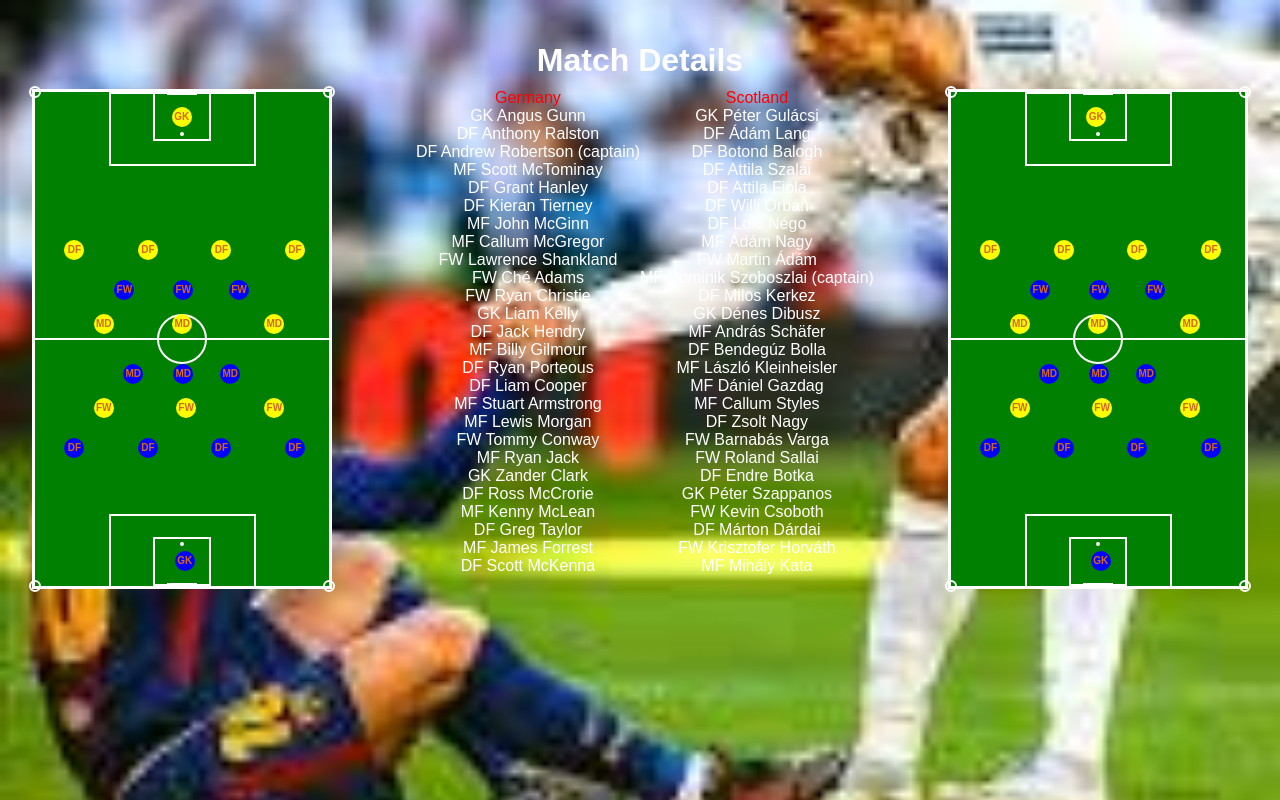
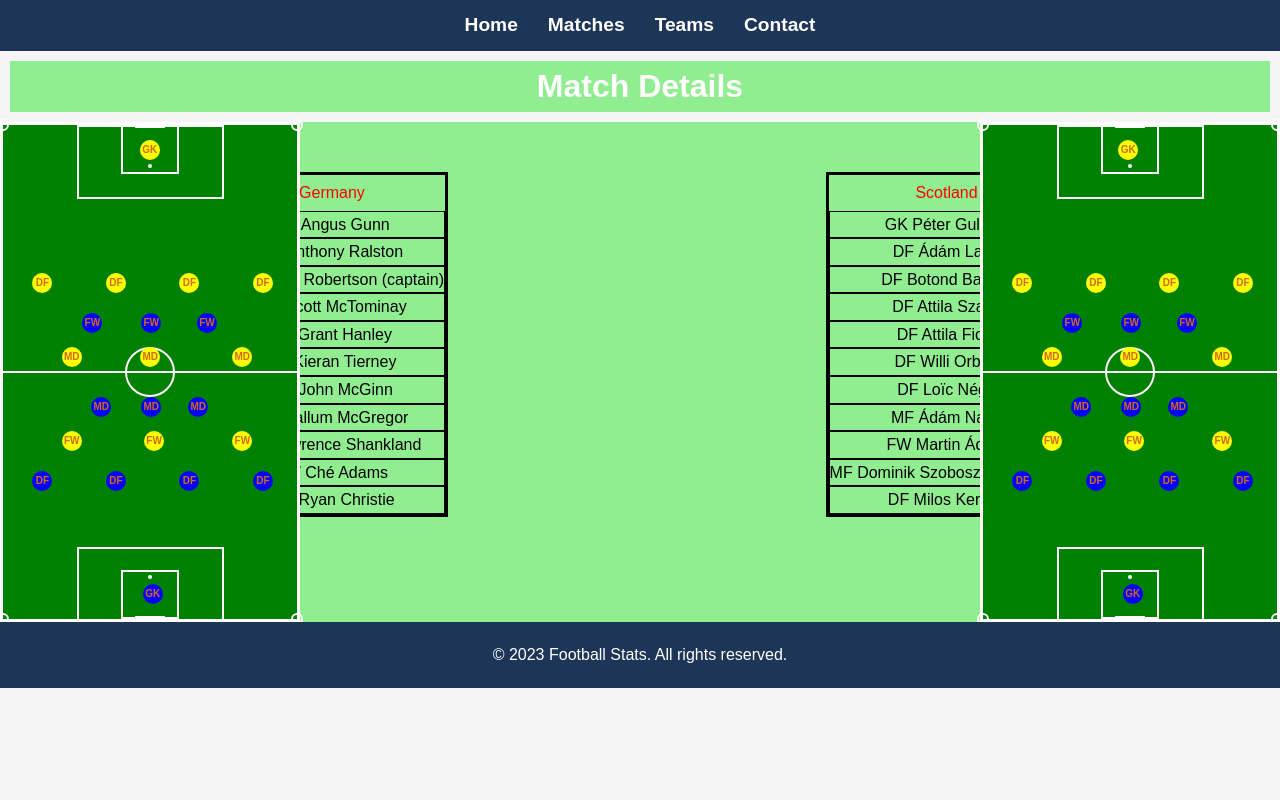
Before and after one commit to GeorgiTodorov94/Sirma-Final-Exam-JS---React, a React (Vite) app: page /match-details/1 in a window 1280 px wide. Built offline with nearby package versions, Linux system fonts and the light colour scheme.

Commit message:
Add global.css, Add Small CSS adjustments

```diff
--- a/src/App.css
+++ /dev/null
@@ -1,53 +0,0 @@
-#root {
-  max-width: 1280px;
-  margin: 0 auto;
-  padding: 2rem;
-  text-align: center;
-}
-
-body {
-  /* background-color: black; */
-  background-image: url('../src/styling/images/Background.jpg');
-  background-repeat: no-repeat;
-  background-size: cover;
-  background-position: center center;
-}
-
-.logo {
-  height: 6em;
-  padding: 1.5em;
-  will-change: filter;
-  transition: filter 300ms;
-}
-
-.logo:hover {
-  filter: drop-shadow(0 0 2em #646cffaa);
-}
-
-.logo.react:hover {
-  filter: drop-shadow(0 0 2em #61dafbaa);
-}
-
-@keyframes logo-spin {
-  from {
-    transform: rotate(0deg);
-  }
-
-  to {
-    transform: rotate(360deg);
-  }
-}
-
-@media (prefers-reduced-motion: no-preference) {
-  a:nth-of-type(2) .logo {
-    animation: logo-spin infinite 20s linear;
-  }
-}
-
-.card {
-  padding: 2em;
-}
-
-.read-the-docs {
-  color: #888;
-}
--- a/src/App.jsx
+++ b/src/App.jsx
@@ -1,23 +1,27 @@
 
 import Homepage from './Components/homepage/Homepage'
 import { Routes, Route } from 'react-router'
-import "./App.css"
+import "./global.css"
 import Matches from './Components/matches/Matches'
 import MatchDetails from './Components/details/MatchDetails'
 import TeamDetails from './Components/details/TeamDetails'
 import FetchAndProvideData from './utilities/dataContext'
+import Header from './Components/header/Header'
+import Footer from './Components/footer/Footer'
 
 function App() {
 
     return (
 
         <FetchAndProvideData>
+            <Header />
             <Routes>
                 <Route path='/' element={<Homepage />}></Route>
                 <Route path='/matches' element={<Matches />}></Route>
                 <Route path='/team-details/:teamID' element={<TeamDetails />}></Route>
                 <Route path='/match-details/:matchID' element={<MatchDetails />}></Route>
             </Routes >
+            <Footer />
         </FetchAndProvideData>
     );
 };
--- a/src/Components/details/MatchDetails.jsx
+++ b/src/Components/details/MatchDetails.jsx
@@ -73,7 +73,7 @@ export default function MatchDetails() {
 
     return (
         <>
-            <h1> Match Details </h1>
+            <h1 className="match-details-header"> Match Details </h1>
 
             <Field match={currentMatch} key={currentMatch.ID} groupedPlayersByTeamID={groupedPlayersByTeamID} />
 
--- a/src/Components/fields/FieldA.jsx
+++ b/src/Components/fields/FieldA.jsx
@@ -9,11 +9,11 @@ export default function FieldA({
         // To create the roster Component and CSS
         // The hard part is over.
         <>
-            <div className='team-a-name' style={{ right: '50%', position: 'absolute' }}>
+            <div className='team-a-name' style={{ right: '65%', position: 'absolute' }}>
                 <span className="teamName" style={{ color: 'red', padding: '5px' }}>{team.Name}</span>
                 {players.length > 0 && (
-                    players.map(p => <div className="roster-container" key={p.ID} >
-                        <div className="player-info" style={{ color: "white" }}>{Object.values(p).slice(2, 4).join('    ')}</div>
+                    players.slice(0, 11).map(p => <div className="roster-container" key={p.ID} >
+                        <div className="player-info" style={{ color: "black" }}>{Object.values(p).slice(2, 4).join('    ')}</div>
                     </div>)
                 )}
             </div>
--- a/src/Components/fields/FieldB.jsx
+++ b/src/Components/fields/FieldB.jsx
@@ -4,11 +4,11 @@ export default function FieldB({
 }) {
     return (
         <>
-            <div className='team-a-name' style={{ left: '50%', position: 'absolute' }}>
+            <div className='team-b-name' style={{ left: '64.5%', position: 'absolute' }}>
                 <span className="teamName" style={{ color: 'red', padding: '5px' }}>{team.Name}</span>
                 {players.length > 0 && (
-                    players.map(p => <div className="roster-container" key={p.ID} >
-                        <div className="player-info" style={{ color: "white" }}>{Object.values(p).slice(2, 4).join('    ')}</div>
+                    players.slice(0, 11).map(p => <div className="roster-container" key={p.ID} >
+                        <div className="player-info" style={{ color: "black" }}>{Object.values(p).slice(2, 4).join('    ')}</div>
                     </div>)
                 )}
             </div>
--- a/src/Components/footer/Footer.jsx
+++ b/src/Components/footer/Footer.jsx
@@ -1,9 +1,18 @@
 import '../../styling/footer.css'
-import { Link } from 'react-router-dom'
 
 export default function Footer() {
     return (
-        <div class="footer-container">
+        <footer>
+            <p>© 2023 Football Stats. All rights reserved.</p>
+        </footer>
+    );
+};
+
+
+
+
+/*
+<div class="footer-container">
             <p>&copy; 2024 EURO Football Championship. All rights reserved.</p>
             <nav>
                 <ul>
@@ -13,5 +22,4 @@ export default function Footer() {
                 </ul>
             </nav>
         </div>
-    )
-}
+*/
--- a/src/Components/header/Header.jsx
+++ b/src/Components/header/Header.jsx
@@ -3,18 +3,16 @@ import { Link } from 'react-router-dom'
 
 export default function Header() {
     return (
-        <div class="container">
-            <h1>EURO Football Championship</h1>
-
+        <header>
             <nav>
                 <ul>
-                    <li><Link to="/">Home</Link></li>
-                    <li><Link to="/matches">Matches</Link></li>
-                    <li><Link to="/brackets">Brackets</Link></li>
+                    <li><a href="/">Home</a></li>
+                    <li><a href="/matches">Matches</a></li>
+                    <li><a href="/teams">Teams</a></li>
+                    <li><a href="/contact">Contact</a></li>
                 </ul>
             </nav>
-        </div>
-
-    )
+        </header>
+    );
 
 }
--- a/src/Components/homepage/Homepage.jsx
+++ b/src/Components/homepage/Homepage.jsx
@@ -6,7 +6,6 @@ export default function Homepage() {
 
     return (
         <>
-            <Header />
             <main class="home">
                 <section class="welcome">
                     <div class="container">
@@ -18,7 +17,6 @@ export default function Homepage() {
                     </div>
                 </section>
             </main>
-            <Footer />
         </>
     );
 }
--- /dev/null
+++ b/src/global.css
@@ -0,0 +1,21 @@
+* {
+  margin: 0;
+  padding: 0;
+  box-sizing: border-box;
+}
+
+body {
+  font-family: 'Montserrat', sans-serif;
+  background-color: #f5f5f5;
+  color: #333;
+  line-height: 1.6;
+  margin: 0;
+}
+
+h1,
+h2,
+h3 {
+  font-family: 'Montserrat', sans-serif;
+  font-weight: 700;
+  color: #333;
+}
--- a/src/styling/field.css
+++ b/src/styling/field.css
@@ -12,6 +12,7 @@
     justify-content: space-between;
     width: auto;
     flex-wrap: wrap;
+    background-color: lightgreen;
 }
 
 .soccer-fieldA {
@@ -208,3 +209,30 @@ h1 {
 .team-b {
     background-color: blue;
 }
+
+.team-a-name,
+.team-b-name {
+    border: 3px solid black;
+    display: flex;
+    flex-wrap: wrap;
+    flex-direction: column;
+    box-sizing: border-box;
+    margin-top: 50px;
+}
+
+.player-info {
+    border: 1px solid black;
+    text-align: center;
+}
+
+.teamName {
+    text-align: center;
+    display: grid;
+    grid-template-columns: repeat(3fr);
+}
+
+.match-details-header {
+    display: flex;
+    justify-content: center;
+    background-color: lightgreen;
+}
--- a/src/styling/footer.css
+++ b/src/styling/footer.css
@@ -1,33 +1,14 @@
 footer {
-    background-color: #333;
-    color: white;
+    background-color: #1d3557;
+    color: #fff;
+    text-align: center;
     padding: 20px 0;
-    text-align: center;
+    position: relative;
+    bottom: 0;
+    width: 100%;
 }
 
 footer p {
-    margin-bottom: 10px;
+    margin: 0;
+    font-size: 1em;
 }
-
-footer nav ul {
-    list-style: none;
-    display: flex;
-    justify-content: center;
-}
-
-footer nav ul li {
-    margin: 0 10px;
-}
-
-footer nav ul li a {
-    text-decoration: none;
-    color: #f39c12;
-}
-
-footer nav ul li a:hover {
-    text-decoration: underline;
-}
-
-.footer-container {
-    background-color: rgb(80, 130, 4);
-}
--- a/src/styling/header.css
+++ b/src/styling/header.css
@@ -1,30 +1,11 @@
-* {
-    margin: 0;
-    padding: 0;
-    box-sizing: border-box;
-    font-family: Arial, sans-serif;
-}
-
-body {
-    background-color: #f5f5f5;
-}
-
-.container {
-    max-width: 1200px;
-    margin: 0 auto;
-    padding: 0 15px;
-}
-
 header {
-    background-color: #333;
-    color: white;
-    padding: 20px 0;
-}
-
-header h1 {
-    font-size: 2em;
+    background-color: #1d3557;
+    color: #fff;
+    padding: 10px 0;
     text-align: center;
-    margin-bottom: 10px;
+    position: sticky;
+    top: 0;
+    z-index: 1000;
 }
 
 nav ul {
@@ -38,10 +19,10 @@ nav ul li {
 }
 
 nav ul li a {
+    color: #fff;
     text-decoration: none;
-    color: white;
-    font-size: 1.1em;
-    transition: color 0.3s ease;
+    font-size: 1.2em;
+    font-weight: bold;
 }
 
 nav ul li a:hover {
```
